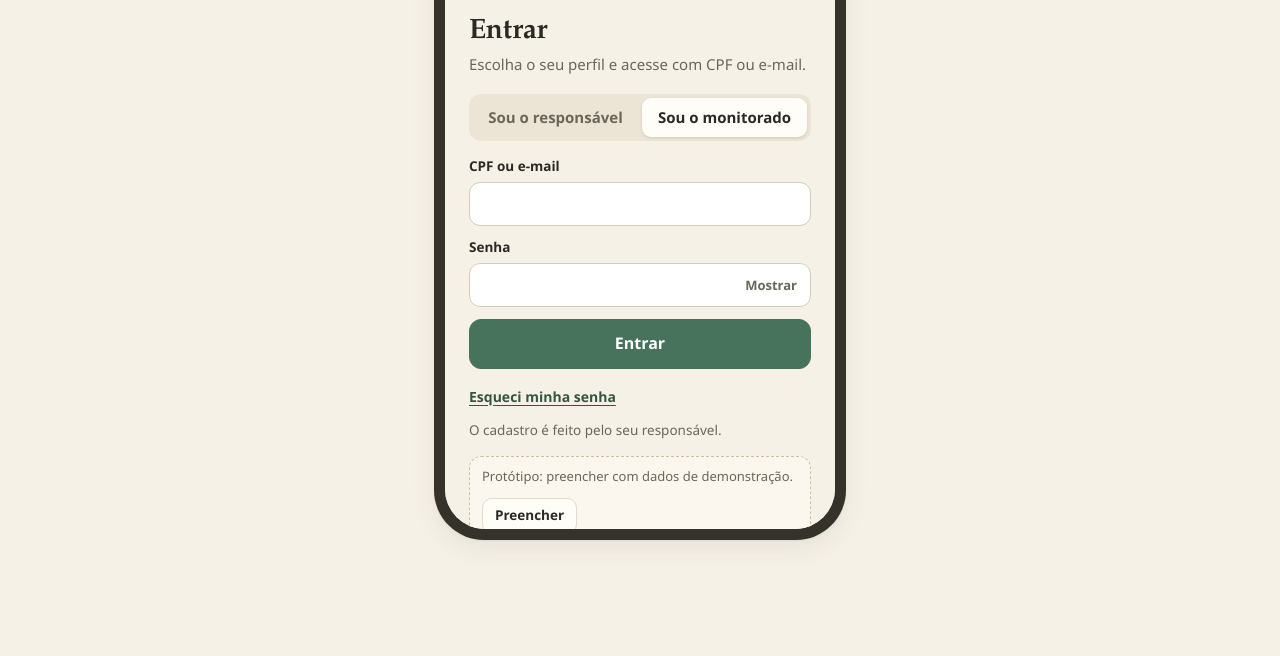
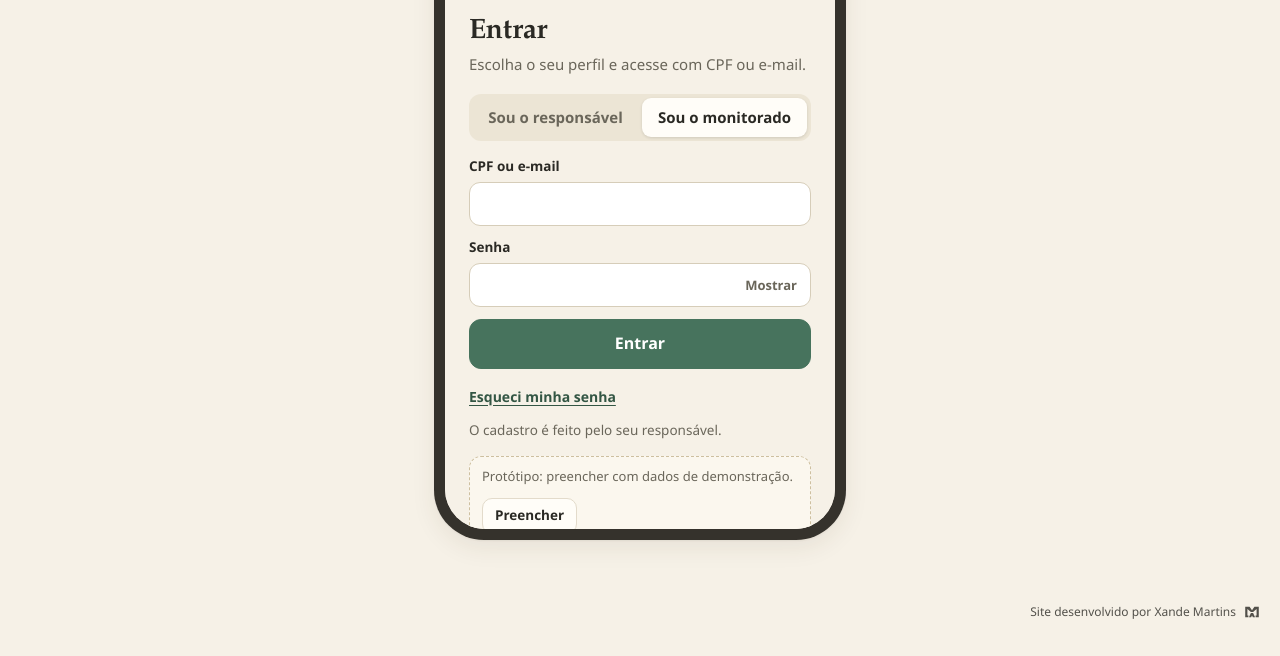
Before and after one commit to xANDE-git/monitoria-seguranca-prototipo, a plain HTML site: page index.html in a window 1280 px wide. Shown: the part 280-936 px from the top of the page. Before the commit the page ends 860 px from the top, so only its background shows below. Drawn offline with Linux system fonts and the light colour scheme.

Commit message:
Crédito do desenvolvedor no rodapé
Co-Authored-By: Claude Haiku 5.5 <noreply@anthropic.com>

```diff
--- a/index.html
+++ b/index.html
@@ -70,5 +70,6 @@
 <script src="logo.js"></script>
 <script src="dados.js"></script>
 <script src="app.js"></script>
+<p class="xm-credito" style="text-align:right;margin:0;padding:24px 20px 96px;font-size:12px;line-height:1.4;opacity:.8"><a href="https://xandemartinsc.pages.dev/" target="_blank" rel="noopener" style="color:inherit;text-decoration:none;display:inline-flex;align-items:center;gap:8px">Site desenvolvido por Xande Martins <svg viewBox="0 0 288 256" width="16" height="14" aria-hidden="true" focusable="false"><path fill="currentColor" d="M20 32H100L144 98L188 32H268V224H210V194H228V72L164 128H124L60 72V194H78V224H20Z"/><path fill="currentColor" d="M124 144H164L200 224H160L144 192L128 224H88Z"/></svg></a></p>
 </body>
 </html>
```
